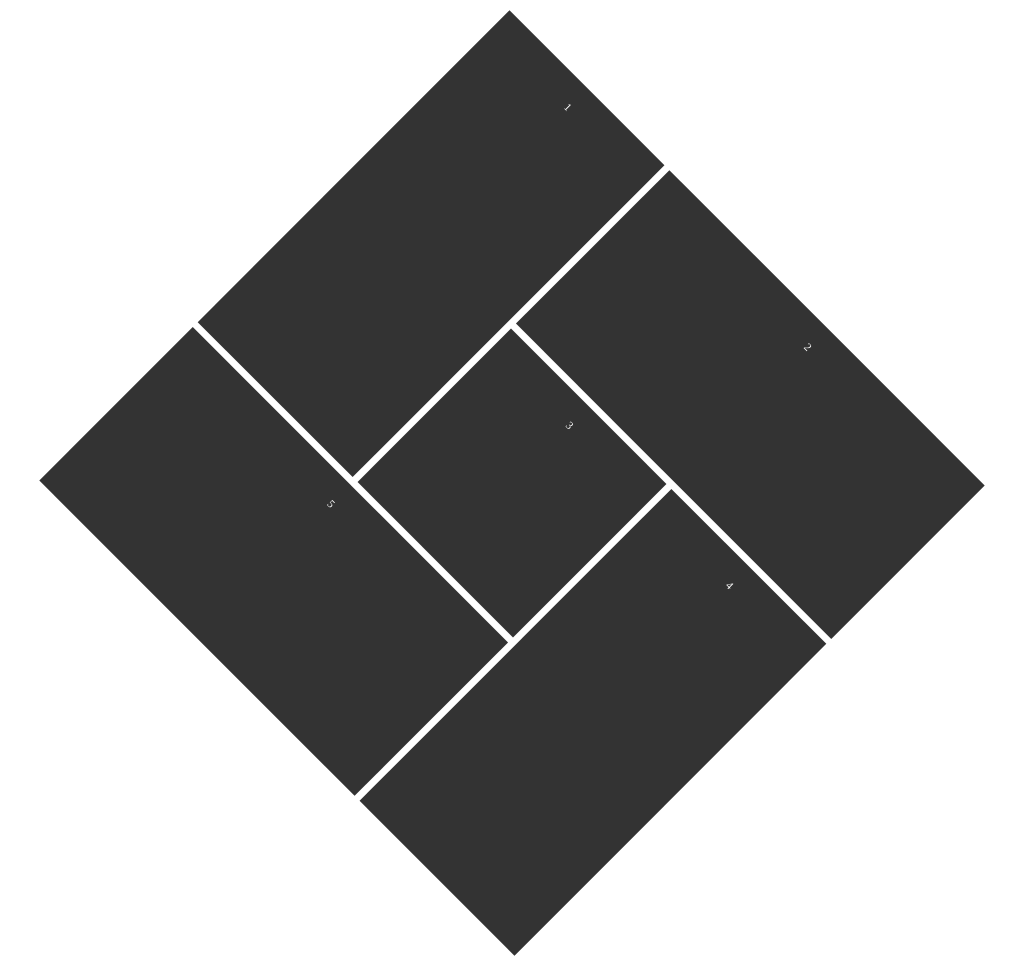
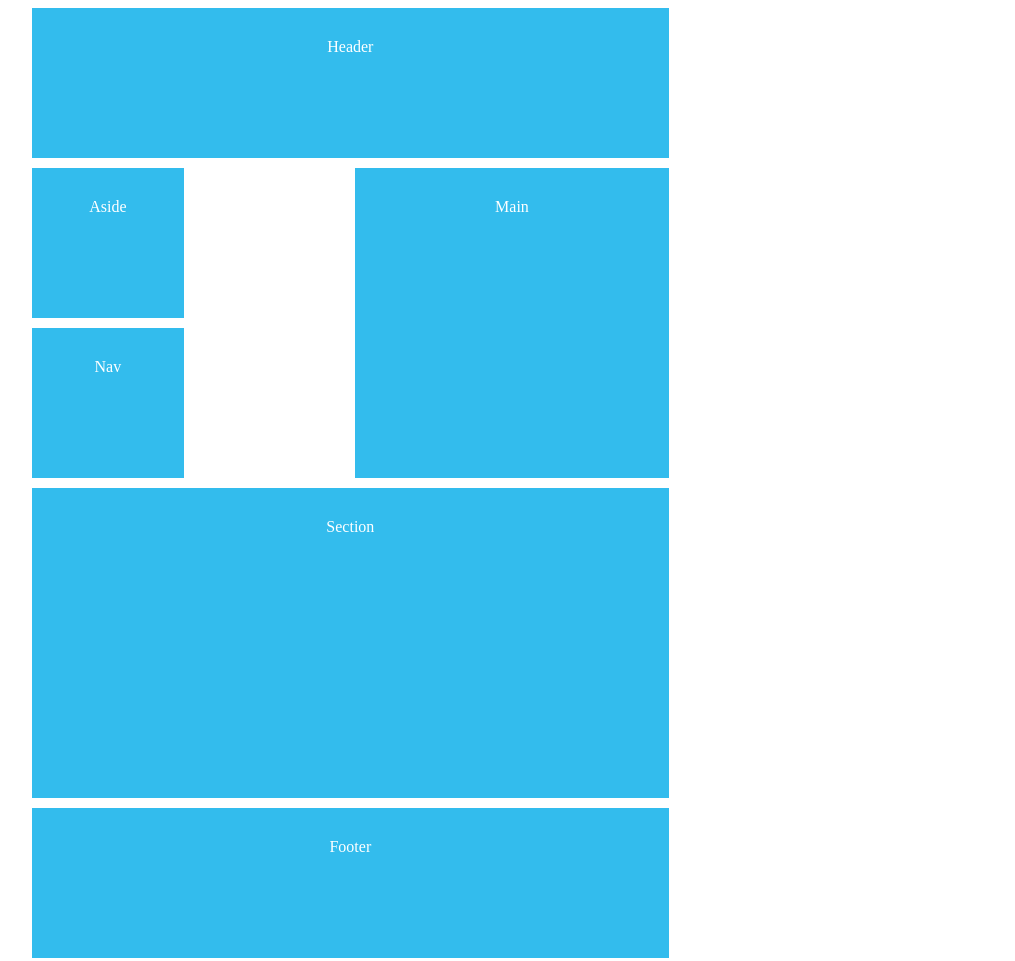
Before and after one commit to rayhanasyraff/css-grid-playlist, a plain HTML site: page css-grid-playlist-lesson-2/index.html in a window 1280 px wide. Shown: the whole page, without its empty margins (128-1143 px from the left). Drawn offline with Linux system fonts and the light colour scheme.

Commit message:
lesson-9

```diff
--- a/css-grid-playlist-lesson-2/index.html
+++ b/css-grid-playlist-lesson-2/index.html
@@ -15,43 +15,46 @@
 			grid-gap: 10px;
 			max-width: 960px;
 			margin: 0 auto;
+			grid-template-areas:
+			"header header header header"
+			"aside . main main"
+			"nav . main main"
+			"section section section section"
+			"section section section section"
+			"footer footer footer footer";
 		}
-		#content div{
-			background: #333;
+		#content > *{
+			background: #33bced;
 			padding: 30px;
 		}
-		.one{
-			grid-column: 1 / 3;
-			grid-row: 1 / 5;
+		header{
+			grid-area: header;
 		}
-		.two{
-			grid-column: 3 / 7;
-			grid-row: 1 / 3;
+		main{
+			grid-area: main;
 		}
-		.three{
-			grid-column: 3 / 5;
-			grid-row: 3 / 5;
+		section{
+			grid-area: section;
 		}
-		.four{
-			grid-column: 5 / 7;
-			grid-row: 3 / 7;
+		aside{
+			grid-area: aside;
 		}
-		.five{
-			grid-column: 1 / 5;
-			grid-row: 5 / 7;
+		nav{
+			grid-area: nav;
 		}
-		#content{
-			transform: rotateZ(45deg) scale(0.7);
+		footer{
+			grid-area: footer;
 		}
 	</style>
 </head>
 <body>
 	<div id="content">
-		<div class="one">1</div>
-		<div class="two">2</div>
-		<div class="three">3</div>
-		<div class="four">4</div>
-		<div class="five">5</div>
+		<header>Header</header>
+		<main>Main</main>
+		<section>Section</section>
+		<aside>Aside</aside>
+		<nav>Nav</nav>
+		<footer>Footer</footer>
 	</div>
 
 </body>
```
